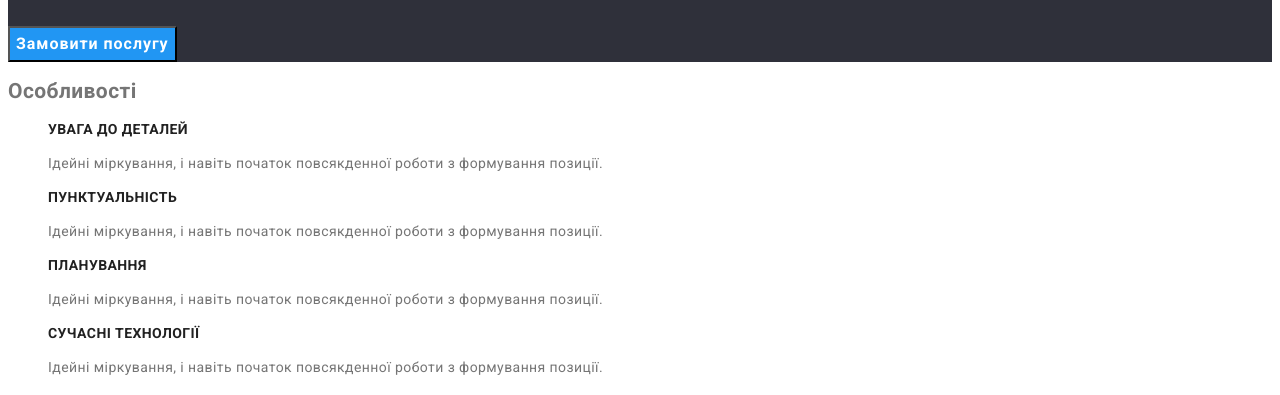
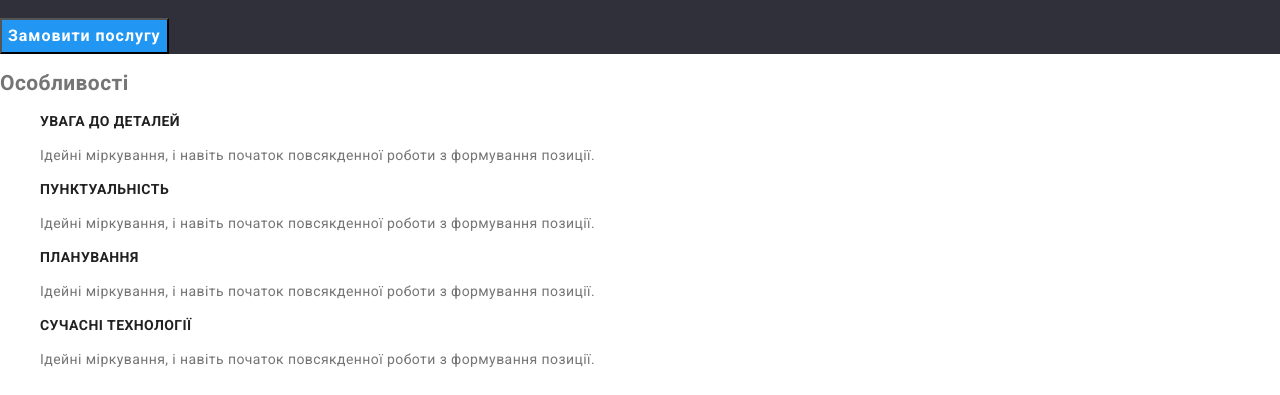
Before and after one commit to kotyamur/webstudio, a plain HTML site: page index.html in a window 1280 px wide. Shown: the part 259-654 px from the top of the page. Drawn offline with nearby package versions, Linux system fonts and the light colour scheme.

Commit message:
Update index.html

```diff
--- a/index.html
+++ b/index.html
@@ -10,6 +10,7 @@
       href="https://fonts.googleapis.com/css2?family=Raleway:wght@700&family=Roboto:wght@400;500;700;900&display=swap"
       rel="stylesheet"
     />
+    <link rel="stylesheet" href="https://cdnjs.cloudflare.com/ajax/libs/modern-normalize/1.1.0/modern-normalize.min.css" />
     <link rel="stylesheet" href="./css/style.css" />
   </head>
   <body>
```
